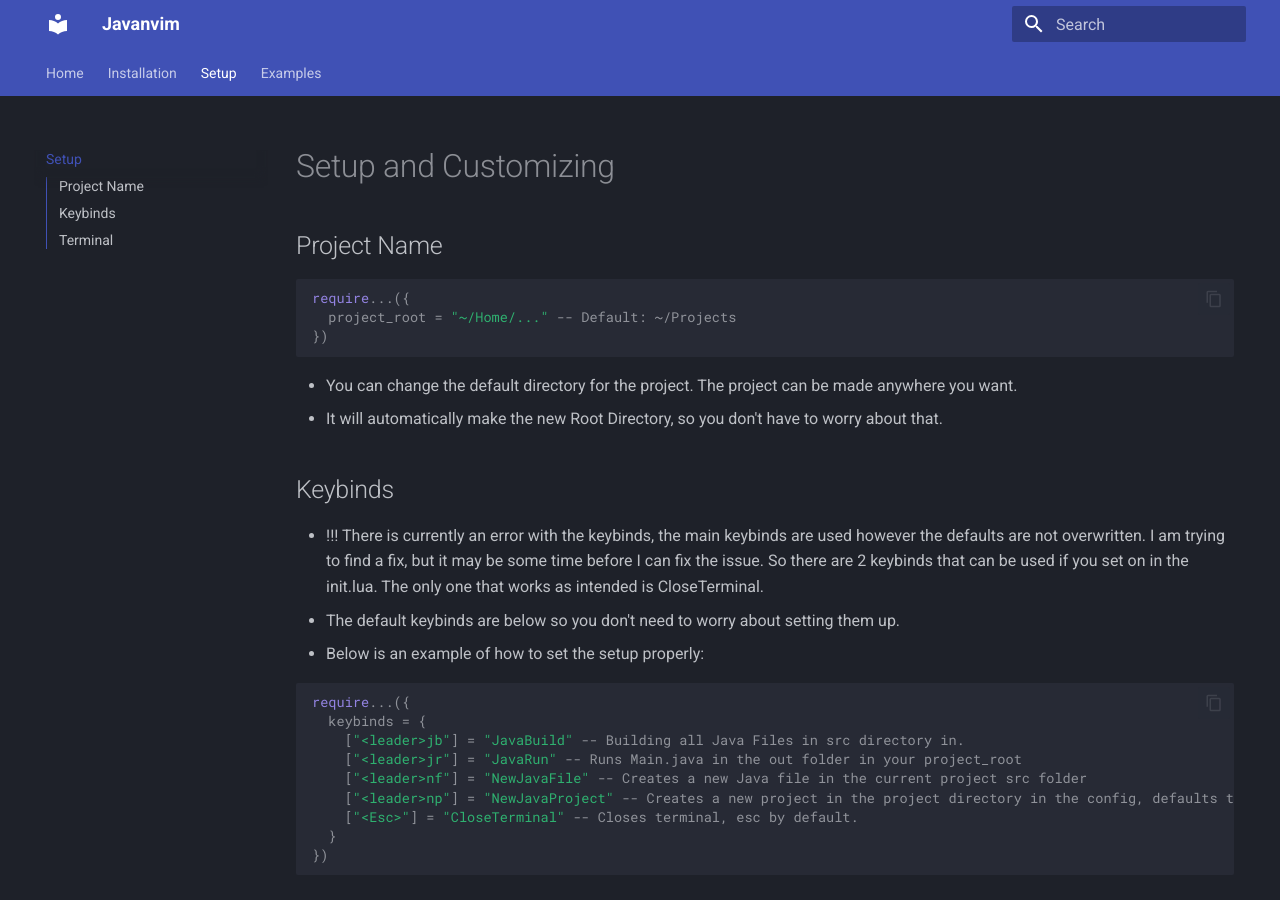
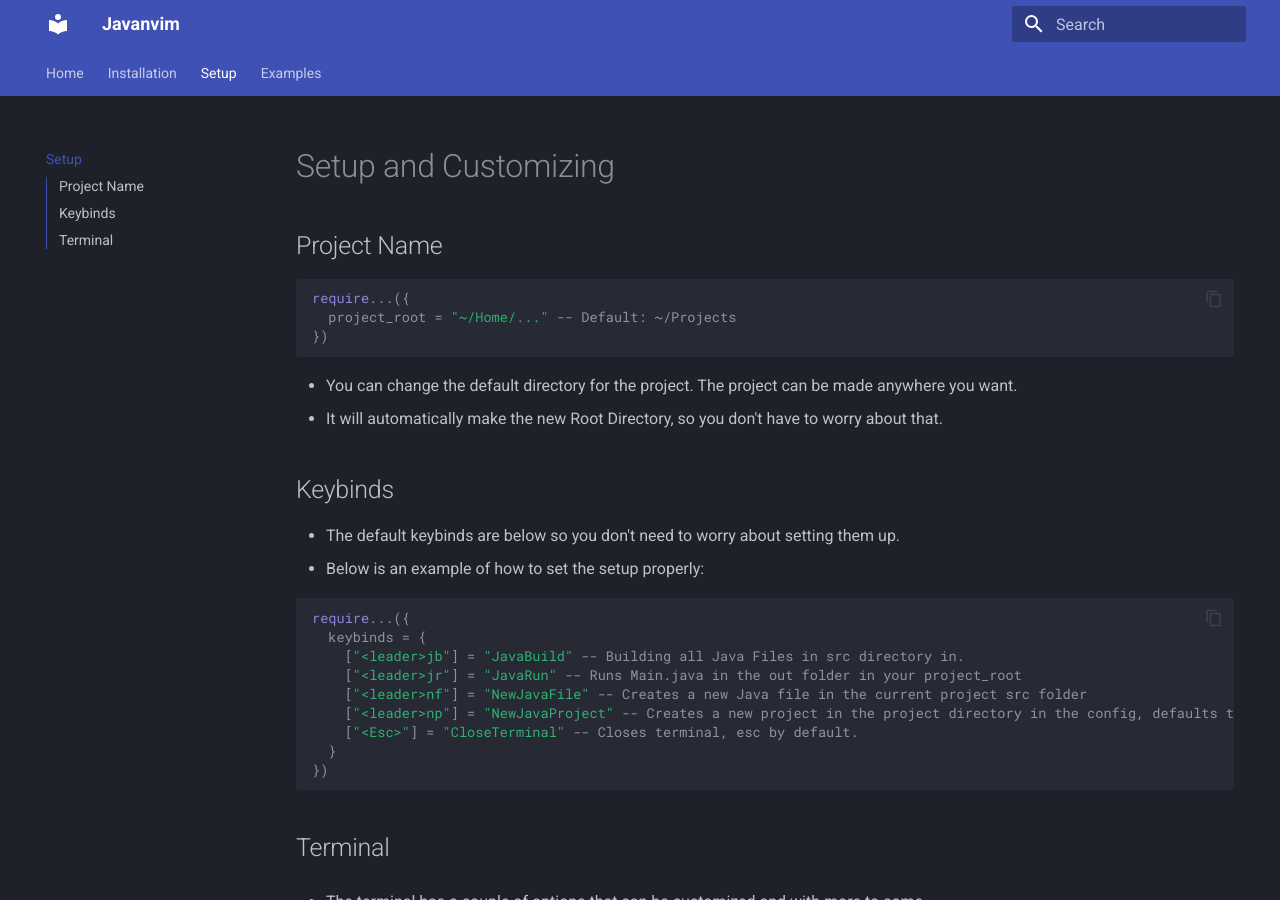
Before and after one commit to DarthMooMancer/Javanvim.docs, an MkDocs documentation site: the page built from docs/setup.md, in a window 1280 px wide and 900 px high. Built offline with MkDocs 1.6.1 and Material for MkDocs 9.7.7, drawn with Linux system fonts in a browser that asks for light colours.

Commit message:
Update setup.md

```diff
--- a/docs/setup.md
+++ b/docs/setup.md
@@ -12,7 +12,6 @@ require...({
 * It will automatically make the new Root Directory, so you don't have to worry about that.
 
 ## Keybinds
-* !!! There is currently an error with the keybinds, the main keybinds are used however the defaults are not overwritten. I am trying to find a fix, but it may be some time before I can fix the issue. So there are 2 keybinds that can be used if you set on in the init.lua. The only one that works as intended is CloseTerminal.
 * The default keybinds are below so you don't need to worry about setting them up.
 * Below is an example of how to set the setup properly:
 
```
